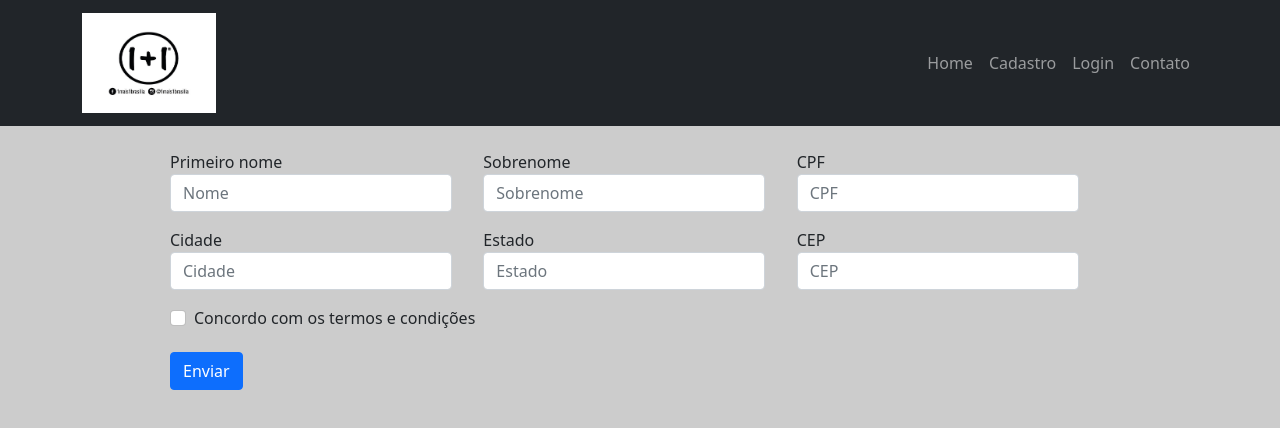
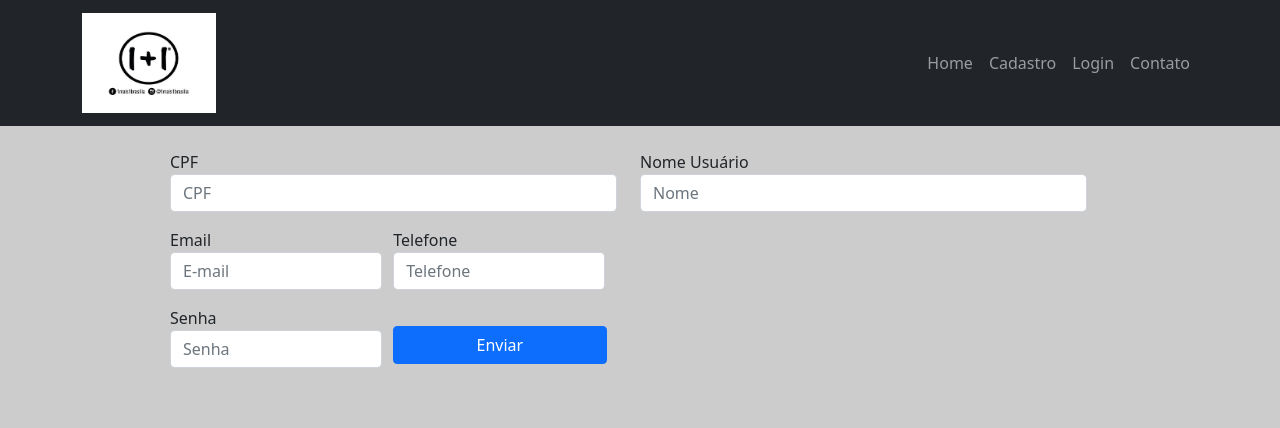
Before and after one commit to Gubrasil/estudo-cadastro-reactjs, a React (Create React App) app: page /novocadastro in a window 1280 px wide. Shown: the top 428 px of the page. Built offline with nearby package versions, Linux system fonts and the light colour scheme.

Commit message:
login com firebase e cria cadastro

```diff
--- a/package.json
+++ b/package.json
@@ -6,6 +6,7 @@
     "@testing-library/jest-dom": "^5.14.1",
     "@testing-library/react": "^11.2.7",
     "@testing-library/user-event": "^12.8.3",
+    "firebase": "^8.9.1",
     "react": "^17.0.2",
     "react-dom": "^17.0.2",
     "react-router-dom": "^5.2.0",
--- a/public/index.html
+++ b/public/index.html
@@ -2,7 +2,7 @@
 <html lang="en">
   <head>
     <meta charset="utf-8" />
-    <title>React App - Cadastro Vendedoras</title>
+    <title>Cadastro Vendedoras</title>
     <link href="https://cdn.jsdelivr.net/npm/bootstrap@5.1.0/dist/css/bootstrap.min.css" rel="stylesheet" integrity="sha384-KyZXEAg3QhqLMpG8r+8fhAXLRk2vvoC2f3B09zVXn8CA5QIVfZOJ3BCsw2P0p/We" crossorigin="anonymous">
     <script src="https://kit.fontawesome.com/839c006c19.js" crossorigin="anonymous"></script>
     <link href="styles.css" rel="stylesheet">
--- /dev/null
+++ b/src/config/firebase.js
@@ -0,0 +1,13 @@
+import firebase from "firebase";
+
+const firebaseConfig = {
+    apiKey: "AIzaSyBHo7a0PlunQCBDpl0D6cT-46vinNlCtTM",
+    authDomain: "cadastrovendedorasbarreto.firebaseapp.com",
+    projectId: "cadastrovendedorasbarreto",
+    storageBucket: "cadastrovendedorasbarreto.appspot.com",
+    messagingSenderId: "209860339205",
+    appId: "1:209860339205:web:69e73871ad474a42d01e6c"
+  };
+
+  // Initialize Firebase
+ export default firebase.initializeApp(firebaseConfig);
--- a/src/pages/Login/login.css
+++ b/src/pages/Login/login.css
@@ -1,12 +1,12 @@
-.form-div {
-    background-color: #CCCCCC;
+.form-container {
     height: 100vh;
-
+    margin-top: 40px;
+    align-items: center;
 }
 
 .form-login {
     width: 330px;
-    padding: 15px;
+    padding: px;
     margin: auto;
 }
 
--- a/src/pages/Login/login.jsx
+++ b/src/pages/Login/login.jsx
@@ -1,34 +1,56 @@
-import React from 'react';
+import React, { useState } from 'react';
 import { Link } from 'react-router-dom';
 import Menu from '../../Components/menu';
 import './login.css'
 
+import firebase from '../../config/firebase.js';
+import 'firebase/auth'
+
 function Login() {
-  return <div className="d-flex align-items-center text-center form-div" >
 
+  const [email, setEmail] = useState('');
+  const [senha, setSenha] = useState('');
+  const [sucesso, setSucesso] = useState('');
+
+  function LoginUsuario() {
+    firebase.auth().signInWithEmailAndPassword(email, senha)
+      .then(function (result) {
+        setSucesso('S');
+      })
+      .catch(function (error) {
+        setSucesso('N');
+      })
+
+  }
+
+  return <div className="d-flex align-items-center text-center form-container" >
     <Menu />
-      <div className="container-fluid">
-
     <form className="form-login">
       <h1 className="h3 mb-3 fw-normal">Login</h1>
 
       <div className="form-floating">
-          <input type="email" className="form-control" id="floatingInput" placeholder="E-mail" />
+        <input onChange={(event) => setEmail(event.target.value)} type="email" className="form-control" id="floatingInput" placeholder="E-mail" />
         <label for="floatingInput">E-mail</label>
       </div>
       <div className="form-floating">
-          <input type="password" className="form-control" id="floatingPassword" placeholder="Senha" />
+        <input onChange={(event) => setSenha(event.target.value)} type="password" className="form-control" id="floatingPassword" placeholder="Senha" />
         <label for="floatingPassword">Senha</label>
       </div>
-        <button className="w-100 btn btn-lg btn-primary" type="button">Acessar</button>
+      <button onClick={LoginUsuario} className="w-100 btn btn-lg btn-primary" type="button">Acessar</button>
+
+      {
+        //verificar se autenticação foi sucesso e emite mensagem de erro
+        sucesso === 'N' ? <div class="alert alert-danger mt-2" role="alert" >E-mail ou senha inválido.</div>: null
+      }
+
+
       <div className="login-links mt-1">
         <Link to="/" className="mx-3"> Esqueci minha senha</Link>
         <Link to="/novocadastro" className="mx-3"> Criar Cadastro</Link>
       </div>
       <p className="mt-5 mb-3 text-muted">&copy; Desenvolvido por Gustavo Brasil</p>
     </form>
-    </div>
-  </div>;
+  </div >;
 }
 
 export default Login;
--- a/src/pages/cadastro/novoCadastro.css
+++ b/src/pages/cadastro/novoCadastro.css
@@ -6,11 +6,11 @@
 
 .form-row {
     display: grid;
-    grid-template-columns: repeat(3, 1fr);
+    grid-template-columns: repeat(2, 1fr);
 }
 
 .form-row div {
-    width: 90%;
+    width: 95%;
 }
 
 .form-group {
--- a/src/pages/cadastro/novoCadastro.jsx
+++ b/src/pages/cadastro/novoCadastro.jsx
@@ -1,76 +1,86 @@
-import React from 'react';
+import React, { useState } from 'react';
 import Menu from '../../Components/menu';
 
 import './novoCadastro.css';
 
+import firebase from '../../config/firebase';
+import 'firebase/auth';
+
+
 function NovoCadastro() {
+
+    const [cpf, setCpf] = useState('');
+    const [email, setEmail] = useState('');
+    const [telefone, setTelefone] = useState('');
+    const [senha, setSenha] = useState('');
+    const [nome, setNome] = useState('');
+
+
+    function cadastraUsuario() {
+        firebase.adm.auth().createUser({
+            uid: { cpf },
+            email: { email },
+            emailVerified: false,
+            phoneNumber: { telefone },
+            password: { senha },
+            displayName: { nome },
+            photoURL: ' ',
+            disabled: false,
+        })
+            .then((userRecord) => {
+                // See the UserRecord reference doc for the contents of userRecord.
+                console.log('Successfully created new user:', userRecord.uid);
+            })
+            .catch((error) => {
+                console.log('Error creating new user:', error);
+            });
+
+    }
+
     return <div classNameName="d-flex align-items-center text-center form-cad" >
         <Menu />
         <div className="container-fluid">
             <form className="needs-validation" novalidate >
                 <div className="form-row">
-                    <div className="col-lg-4 mb-3">
-                        <label for="validationCustom01">Primeiro nome</label>
-                        <input type="text" className="form-control" id="validationCustom01" placeholder="Nome" required />
-                        <div className="valid-feedback">
-                            Tudo certo!
-                        </div>
-                    </div>
-                    <div className="col-lg-4 mb-3">
-                        <label for="validationCustom02">Sobrenome</label>
-                        <input type="text" className="form-control" id="validationCustom02" placeholder="Sobrenome" required />
-                        <div className="valid-feedback">
-                            Tudo certo!
-                        </div>
+
+                    <div className="col-lg-6 mb-3">
+                        <label className="control-label" for="cpf_form">CPF</label>
+                        <input onChange={(event) => setCpf(event.target.value)} type="text" className="form-control" id="cpf_form" placeholder="CPF" maxlength="14" onkeypress={"formatar('###.###.###-##', this);"} required />
                     </div>
 
-                    <div className="col-lg-4 mb-3">
-                        <label className="control-label" for="cpf_form">CPF</label>
-                        <input type="text" className="form-control" id="cpf_form" placeholder="CPF" maxlength="14" onkeypress={"formatar('###.###.###-##', this);"} required />
-                        <div className="valid-feedback">
-                            Tudo certo!
+
+                    <div className="col-lg-6 mb-3">
+                        <label for="validationCustom01">Nome Usuário</label>
+                        <input onChange={(event) => setNome(event.target.value)} type="text" className="form-control" id="validationCustom01" placeholder="Nome" required />
+                                            </div>
+
+
+
+                    <div className="form-row">
+                        <div className="col-md-4 mb-3">
+                            <label for="floatingInput">Email</label>
+                            <input onChange={(event) => setEmail(event.target.value)} type="email" className="form-control" id="floatingInput" placeholder="E-mail" />
                         </div>
+
+                        <div className="col-md-4 mb-3">
+                            <label for="validationCustom01">Telefone</label>
+                            <input onChange={(event) => setTelefone(event.target.value)} type="text" className="form-control" id="validationCustom01" placeholder="Telefone" required />
+                            </div>
+
+
+                        <div className="col-md-4 mb-3">
+                            <label for="floatingPassword">Senha</label>
+                            <input onChange={(event) => setSenha(event.target.value)} type="password" className="form-control" id="floatingPassword" placeholder="Senha" />
+                        </div>
+
+                        <button onClick={cadastraUsuario} className="btn btn-primary" type="button">Enviar</button>
                     </div>
 
                 </div>
-                <div className="form-row">
-                    <div className="col-md-6 mb-3">
-                        <label for="validationCustom03">Cidade</label>
-                        <input type="text" className="form-control" id="validationCustom03" placeholder="Cidade" required />
-                        <div className="invalid-feedback">
-                            Por favor, informe uma cidade válida.
-                        </div>
-                    </div>
-                    <div className="col-md-3 mb-3">
-                        <label for="validationCustom04">Estado</label>
-                        <input type="text" className="form-control" id="validationCustom04" placeholder="Estado" required />
-                        <div className="invalid-feedback">
-                            Por favor, informe um estado válido.
-                        </div>
-                    </div>
-                    <div className="col-md-3 mb-3">
-                        <label for="validationCustom05">CEP</label>
-                        <input type="text" className="form-control" id="validationCustom05" placeholder="CEP" required />
-                        <div className="invalid-feedback">
-                            Por favor, informe um CEP válido.
-                        </div>
-                    </div>
-                </div>
-                <div className="form-group">
-                    <div className="form-check">
-                        <input className="form-check-input" type="checkbox" value="" id="invalidCheck" required />
-                        <label className="form-check-label" for="invalidCheck">
-                            Concordo com os termos e condições
-                        </label>
-                        <div className="invalid-feedback">
-                            Você deve concordar, antes de continuar.
-                        </div>
-                    </div>
-                </div>
-                <button className="btn btn-primary" type="submit">Enviar</button>
+
             </form>
+
         </div>
     </div>;
 }
-
 export default NovoCadastro;
```
Also changed, not shown: 1 other file (tests, documents, lock files or other folders). Lines whose indentation alone changed are shown as unchanged.
